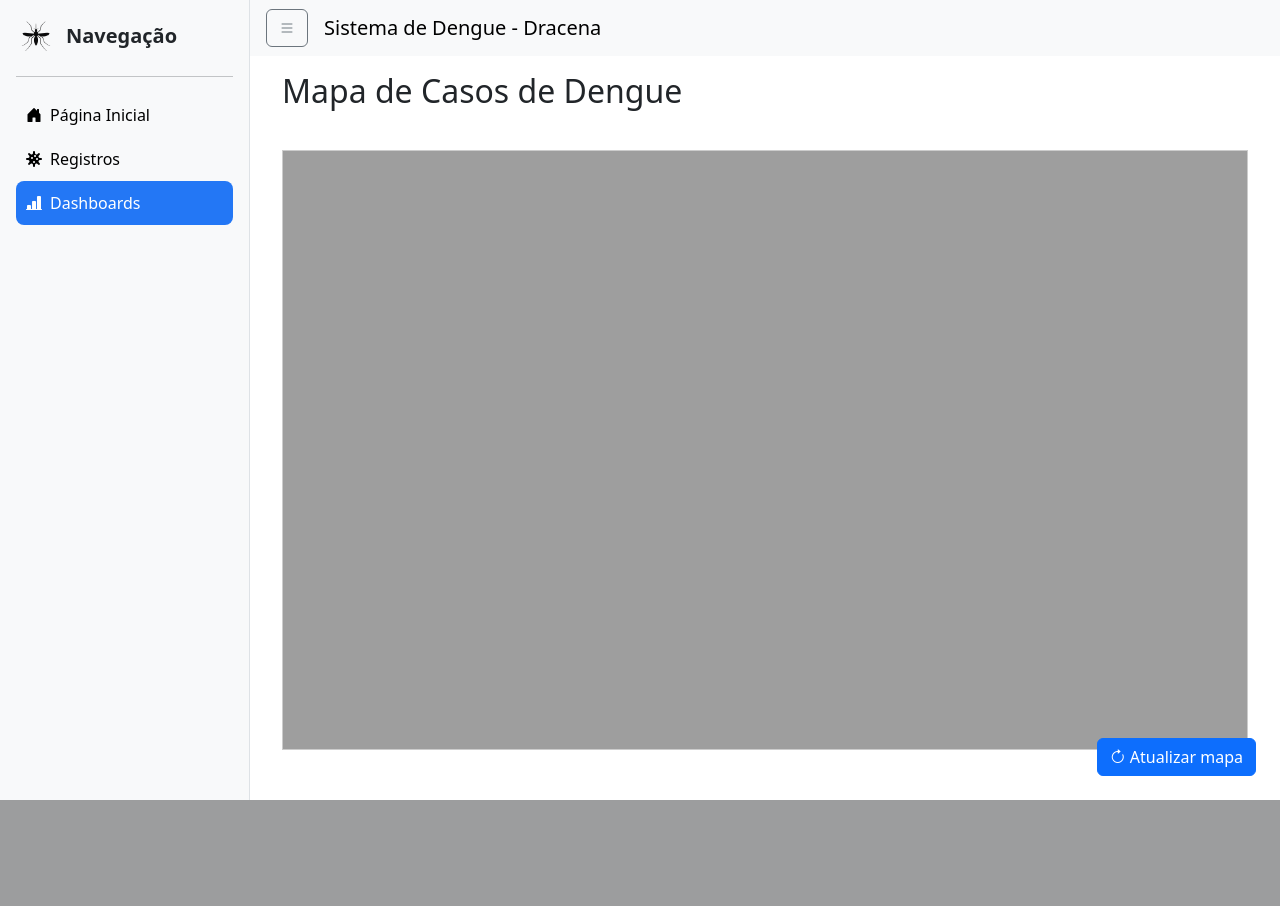
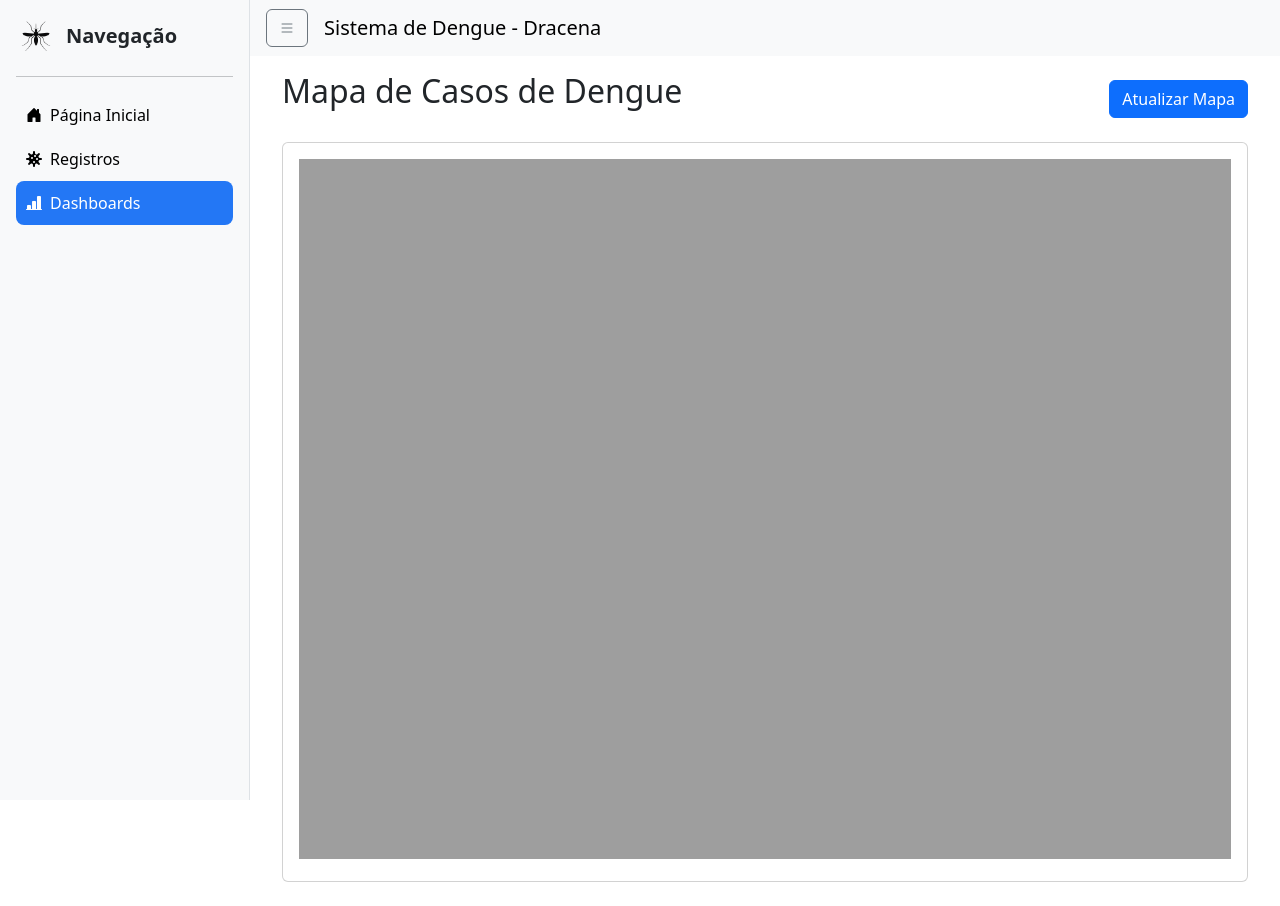
Before and after one commit to Pibic-Junior-18232/pibic-py, a Django app: page /dashboard/ in a window 1280 px wide. Before the commit the page ends 800 px from the top, so only its background shows below. Run offline with Django 5.2, Linux system fonts and the light colour scheme; data comes from the database, SQL or seed files in the repository; both versions use the stored data as it was after the commit; some libraries are stand-ins or nearby versions.

Commit message:
feat: Map creation and street name formatting

```diff
--- a/dengue_tracker_app/static/map.html
+++ b/dengue_tracker_app/static/map.html
@@ -17,7 +17,37 @@
         };
 
         new google.maps.Marker({
-            position: new google.maps.LatLng(-21.504200, -51.540222),
+            position: new google.maps.LatLng(-21.486268, -51.538850),
+            icon: marker_icon_FF0000,
+            map: map
+        });
+
+        new google.maps.Marker({
+            position: new google.maps.LatLng(-21.488345, -51.538700),
+            icon: marker_icon_FF0000,
+            map: map
+        });
+
+        new google.maps.Marker({
+            position: new google.maps.LatLng(-21.489201, -51.538947),
+            icon: marker_icon_FF0000,
+            map: map
+        });
+
+        new google.maps.Marker({
+            position: new google.maps.LatLng(-21.488977, -51.538673),
+            icon: marker_icon_FF0000,
+            map: map
+        });
+
+        new google.maps.Marker({
+            position: new google.maps.LatLng(-21.486431, -51.542262),
+            icon: marker_icon_FF0000,
+            map: map
+        });
+
+        new google.maps.Marker({
+            position: new google.maps.LatLng(-21.485496, -51.540493),
             icon: marker_icon_FF0000,
             map: map
         });
--- a/dengue_tracker_app/templates/home_dashboard.html
+++ b/dengue_tracker_app/templates/home_dashboard.html
@@ -1,35 +1,47 @@
 {% extends 'base.html' %}
-{% load static %}
 
 {% block title %}'Dashboards'{% endblock %}
 
 {% block content %}
+<div>
+    <div class="row">
+        <div class="col-12">
 
-<div class="d-flex justify-content-between justify-items-end align-items-center mb-3">
- <h2 class="mb-3">Mapa de Casos de Dengue</h2>
+            {% if has_addresses %}
+                <div class="d-flex justify-content-between justify-items-end align-items-center mb-3">
+                    <h2 class="mb-3">Mapa de Casos de Dengue</h2>
 
-{% if total == 0 %}
-  <div class="alert alert-info mt-3">Nenhum caso cadastrado ainda.</div>
-{% elif sem_latlong > 0 %}
-  <div class="alert alert-warning mt-3">Existem registros para atualizar o mapa.</div>
-{% elif todos_completos %}
-  <div class="alert alert-success mt-3">Todos os registros estão atualizados</div>
-{% endif %}
+                    {% if needs_update %}
+                    <small class="text-muted ml-4">
+                        Existem endereços que ainda não foram mapeados.
+                    </small>
+                        <a href="{% url 'generate_map' %}" class="btn btn-warning">
+                            <i class="fas fa-sync-alt"></i> Atualizar Endereços e Mapa
+                        </a>
+                    {% else %}
+                        <a href="{% url 'generate_map' %}" class="btn btn-primary">
+                            <i class="fas fa-sync-alt"></i> Atualizar Mapa
+                        </a>
+                    {% endif %}
+                </div>
+
+                {% if map_url %}
+                    <div class="card mb-4">
+                        <div class="card-body">
+                            <iframe src="{{ map_url }}" width="100%" height="700" frameborder="0" style="border:0;" allowfullscreen=""></iframe>
+                        </div>
+                    </div>
+                {% else %}
+                    <div class="alert alert-info">
+                        Clique no botão acima para gerar o mapa com as localizações dos casos.
+                    </div>
+                {% endif %}
+            {% else %}
+                <div class="alert alert-info">
+                    Nenhum caso registrado ainda. O mapa será exibido quando houver casos cadastrados.
+                </div>
+            {% endif %}
+        </div>
+    </div>
 </div>
-
-<div class="mt-4">
-  <iframe src="{% static 'map.html' %}" width="100%" height="600" style="border:1px solid #ccc;"></iframe>
-</div>
-
-<style>
-.fab-btn {
-  position: fixed;
-  right: 32px;
-  bottom: 32px;
-  z-index: 9999;
-}
-</style>
-<a href="{% url 'generate_map' %}" class="position-fixed bottom-0 end-0 m-4 z-3 btn btn-primary">
-    <i class="bi bi-arrow-clockwise me-1"></i>Atualizar mapa
-</a>
 {% endblock %}
--- a/dengue_tracker_app/views.py
+++ b/dengue_tracker_app/views.py
@@ -5,9 +5,11 @@ from django.db import transaction
 from django.utils import timezone
 
 from gmplot import gmplot
+from pathlib import Path
+from django.conf import settings
 import googlemaps
 import webbrowser
-from pathlib import Path
+import os
 
 static_dir = Path(__file__).resolve().parent / 'static'
 
@@ -94,10 +96,35 @@ def case_delete(request, case_id):
     return redirect('registros')
 
 def home_dashboard(request):
-    return render(request, 'home_dashboard.html')
+
+    addresses_without_coords = Address.objects.filter(deleted=False, latitude__isnull=True).exists()
+    addresses_with_coords = Address.objects.filter(deleted=False, latitude__isnull=False).exists()
+
+    dengue_static_dir = Path(__file__).resolve().parent / 'static'
+    os.makedirs(dengue_static_dir, exist_ok=True)
+    map_file = os.path.join(dengue_static_dir, 'map.html')
+
+    map_url = settings.STATIC_URL + 'map.html'
+
+    if addresses_with_coords and not os.path.exists(map_file):
+        apikey = 'AIzaSyCXiKI8zhQ4pZwbxwyunA-rdKFe2CzMpkA'
+        gmap = gmplot.GoogleMapPlotter(-21.4857339, -51.532612, 14, apikey=apikey)
+
+        for ad in Address.objects.filter(deleted=False, latitude__isnull=False):
+            gmap.marker(float(ad.latitude), float(ad.longitude), color='red')
+
+        gmap.draw(map_file)
+
+    context = {
+        'map_url': map_url if addresses_with_coords else None,
+        'needs_update': addresses_without_coords,
+        'has_addresses': addresses_with_coords or addresses_without_coords
+    }
+
+    return render(request, 'home_dashboard.html', context)
 
 def set_lat_long(): # Funcao que vai chamar a api. Serve unicamente para setar os valores
-    addresses = Address.objects.filter(latitude=None, longitude=None) # So coleta os enderecos que ainda nao tem valor em 'latitude' e 'longitude'
+    addresses = Address.objects.filter(deleted=False, latitude__isnull=True, longitude__isnull=True) # So coleta os enderecos que ainda nao tem valor em 'latitude' e 'longitude'
 
     apikey = 'AIzaSyCXiKI8zhQ4pZwbxwyunA-rdKFe2CzMpkA'
     coord = googlemaps.Client(key=apikey)
@@ -107,34 +134,41 @@ def set_lat_long(): # Funcao que vai chamar a api. Serve unicamente para setar o
         message = f'{ad.cep}, {ad.street}, {ad.district}, {ad.number}, Dracena, SP'
 
         geocode_result = coord.geocode(message)
-        print(ad)
 
-        latitude = geocode_result[0]['geometry']['location']['lat']
-        longitude = geocode_result[0]['geometry']['location']['lng']
+        ad.latitude = geocode_result[0]['geometry']['location']['lat']
+        ad.longitude = geocode_result[0]['geometry']['location']['lng']
+        print('kurintiaa')
+        street_name = ad.street
+        for i in (0, 1):
+            short = geocode_result[0]['address_components'][i]['long_name']
+            print(short)
+            if short.startswith('R.') or short.startswith('Rua') or short.startswith('Avenida') or short.startswith('Av.'):
+                street_name = short
+                break
 
-        ad.latitude = latitude
-        ad.longitude = longitude
-        ad.street = geocode_result[0]['address_components'][0]['short_name']
-        print('setou')
+        ad.street = street_name
         ad.save()
 
 
 def generate_map(request):
-    set_lat_long()
+    addresses_without_coords = Address.objects.filter(deleted=False, latitude__isnull=True, longitude__isnull=True)
+    if addresses_without_coords.exists():
+        print('chamouu')
+        set_lat_long()
 
-    addresses = Address.objects.all()
+    addresses = Address.objects.filter(deleted=False, latitude__isnull=False, longitude__isnull=False)
 
     apikey = 'AIzaSyCXiKI8zhQ4pZwbxwyunA-rdKFe2CzMpkA'
-    coord = googlemaps.Client(key=apikey)
-
-    # Onde Abre o Google maps
     gmap = gmplot.GoogleMapPlotter(-21.4857339, -51.532612, 14, apikey=apikey)
 
+    for ad in addresses:
+        gmap.marker(float(ad.latitude), float(ad.longitude), color='red')
 
-    for ad in addresses:
-        gmap.marker(ad.latitude, ad.longitude, color='red')
-        print('marker')
+    # Caminho para salvar o mapa apenas em static dentro do app
+    dengue_static_dir = Path(__file__).resolve().parent / 'static'
+    dengue_static_dir.mkdir(exist_ok=True)
+    map_file = dengue_static_dir / 'map.html'
 
-    gmap.draw(str(static_dir / 'map.html'))
+    gmap.draw(str(map_file))
 
-    return redirect('registros')
+    return redirect('home_dashboard')
```
Also changed, not shown: db.sqlite3.
